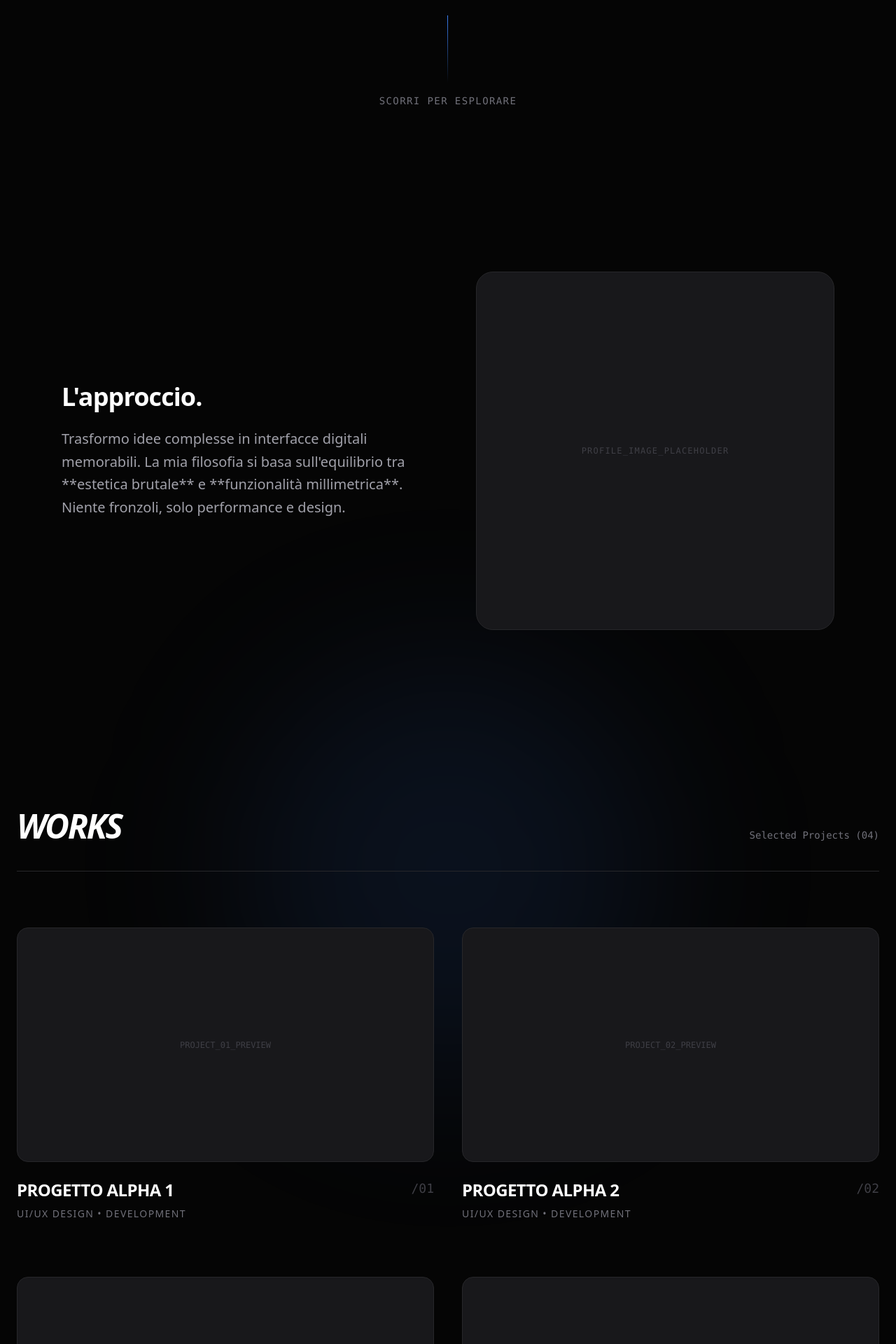
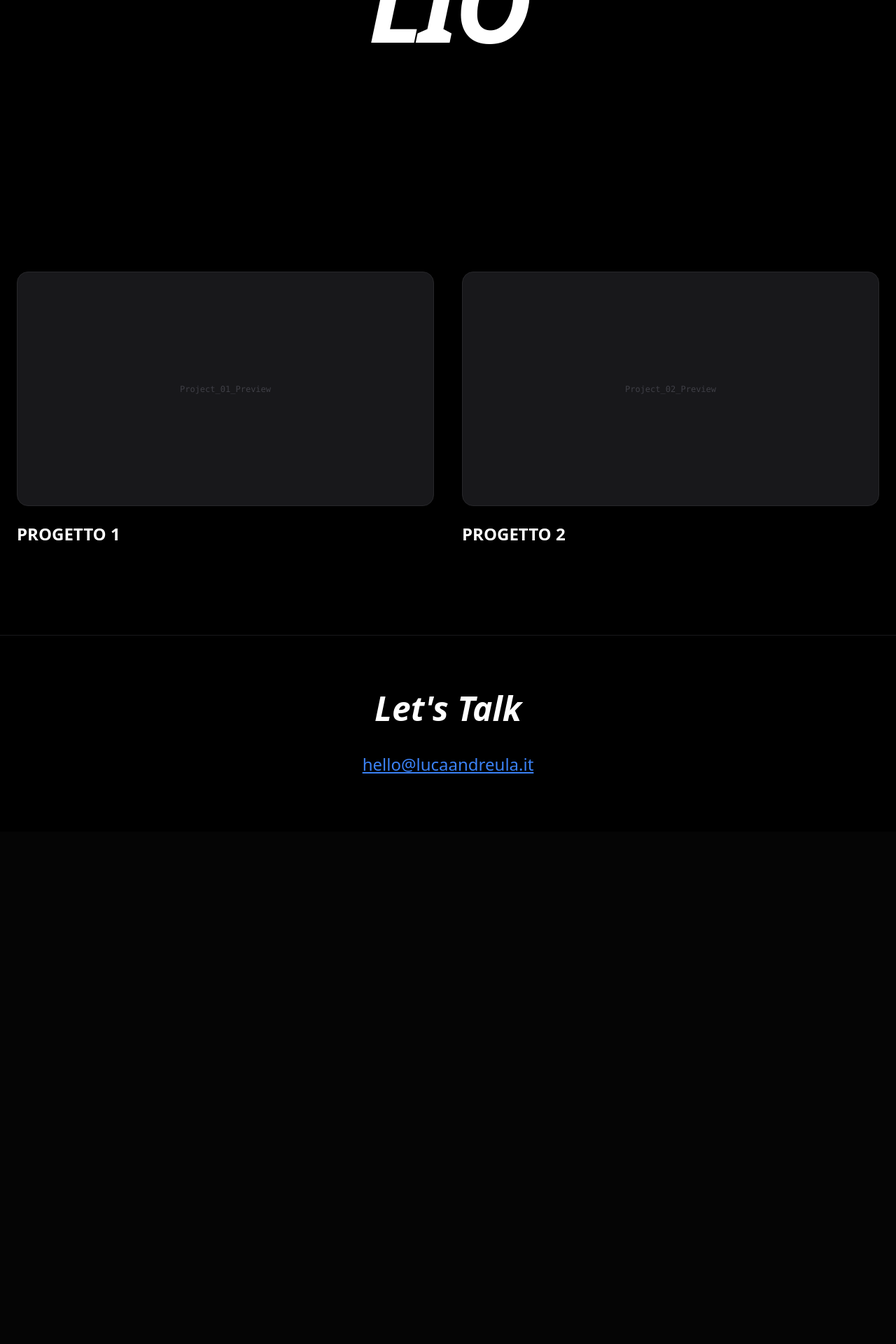
Before and after one commit to lucaandreula11-commits/luca-portfolio-pro, a Next.js app: page / in a window 1280 px wide. Shown: the part 540-2460 px from the top of the page at 70% size. After the commit the page ends 1728 px from the top, so only its background shows below. Built offline with nearby package versions, Linux system fonts and the light colour scheme.

Commit message:
Update page.tsx

```diff
--- a/app/page.tsx
+++ b/app/page.tsx
@@ -1,135 +1,42 @@
 "use client";
 
 import { motion } from "framer-motion";
-import { variants, transition } from "@/lib/animations";
-import { ArrowUpRight, MousePointer2, Mail, Instagram, Linkedin } from "lucide-react";
+import { variants, transition } from "../lib/animations"; // CORRETTO: ../ per uscire da app
+import { ArrowUpRight, Mail, Instagram, Linkedin } from "lucide-react";
 
 export default function PortfolioPage() {
   return (
-    <main className="relative">
-      {/* --- HERO SECTION --- */}
+    <main className="relative bg-black text-white">
+      {/* HERO */}
       <section className="h-screen flex flex-col justify-center items-center px-6 text-center">
-        <motion.div
-          initial="hidden"
-          animate="visible"
-          variants={variants}
-          transition={transition}
-          className="z-10"
-        >
-          <span className="text-accent font-mono tracking-[0.3em] uppercase text-xs mb-6 block">
+        <motion.div initial="hidden" animate="visible" variants={variants} transition={transition}>
+          <span className="text-blue-500 font-mono tracking-[0.3em] uppercase text-xs mb-6 block">
             Luca Andreula — Creative Developer
           </span>
           <h1 className="text-[15vw] md:text-[12vw] font-bold leading-[0.8] tracking-tighter uppercase italic">
             POR<br />TFO<br />LIO
           </h1>
-          <motion.div
-            initial={{ opacity: 0 }}
-            animate={{ opacity: 1 }}
-            transition={{ delay: 1, duration: 1 }}
-            className="mt-12 flex flex-col items-center gap-4"
-          >
-            <div className="w-px h-24 bg-gradient-to-b from-accent to-transparent" />
-            <p className="text-zinc-500 font-mono text-sm uppercase tracking-widest">Scorri per esplorare</p>
-          </motion.div>
         </motion.div>
-
-        {/* Sfondo decorativo */}
-        <div className="absolute inset-0 -z-10 overflow-hidden">
-          <div className="absolute top-1/2 left-1/2 -translate-x-1/2 -translate-y-1/2 w-[600px] h-[600px] bg-accent/10 blur-[120px] rounded-full" />
-        </div>
       </section>
 
-      {/* --- PRESENTAZIONE --- */}
-      <section id="about" className="py-32 px-6 max-w-6xl mx-auto">
-        <div className="grid md:grid-cols-2 gap-20 items-center">
-          <motion.div
-            initial="hidden"
-            whileInView="visible"
-            viewport={{ once: true }}
-            variants={variants}
-            className="space-y-6"
-          >
-            <h2 className="text-4xl font-bold tracking-tight">L'approccio.</h2>
-            <p className="text-zinc-400 text-xl leading-relaxed">
-              Trasformo idee complesse in interfacce digitali memorabili.
-              La mia filosofia si basa sull'equilibrio tra **estetica brutale** e **funzionalità millimetrica**.
-              Niente fronzoli, solo performance e design.
-            </p>
-          </motion.div>
-          {/* Placeholder Foto Profilo (1:1) */}
-          <div className="aspect-square bg-zinc-900 rounded-3xl border border-zinc-800 flex items-center justify-center group overflow-hidden relative">
-            <div className="absolute inset-0 bg-accent/5 opacity-0 group-hover:opacity-100 transition-opacity" />
-            <span className="text-zinc-700 font-mono text-xs uppercase tracking-widest">Profile_Image_Placeholder</span>
-          </div>
-        </div>
-      </section>
-
-      {/* --- PROGETTI --- */}
+      {/* PROJECTS GRID */}
       <section id="projects" className="py-32 px-6 max-w-7xl mx-auto">
-        <div className="flex justify-between items-baseline mb-20 border-b border-zinc-800 pb-10">
-          <h2 className="text-5xl font-bold tracking-tighter uppercase italic">Works</h2>
-          <p className="text-zinc-500 font-mono text-sm">Selected Projects (04)</p>
-        </div>
-
-        <div className="grid grid-cols-1 md:grid-cols-2 gap-x-10 gap-y-20">
-          {[1, 2, 3, 4].map((item) => (
-            <motion.div
-              key={item}
-              initial="hidden"
-              whileInView="visible"
-              viewport={{ once: true, margin: "-100px" }}
-              variants={variants}
-              className="group cursor-pointer"
-            >
-              {/* Placeholder Immagine Progetto (16:9) */}
-              <div className="aspect-video bg-zinc-900 rounded-2xl border border-zinc-800 mb-6 overflow-hidden relative">
-                 <div className="absolute inset-0 flex items-center justify-center text-zinc-700 font-mono text-xs uppercase">
-                   Project_0{item}_Preview
-                 </div>
-                 <div className="absolute inset-0 bg-accent/20 translate-y-full group-hover:translate-y-0 transition-transform duration-500 flex items-center justify-center">
-                    <ArrowUpRight size={48} className="text-white" />
-                 </div>
+        <div className="grid grid-cols-1 md:grid-cols-2 gap-10">
+          {[1, 2].map((item) => (
+            <motion.div key={item} initial="hidden" whileInView="visible" viewport={{ once: true }} variants={variants} className="group cursor-pointer">
+              <div className="aspect-video bg-zinc-900 rounded-2xl border border-zinc-800 mb-6 flex items-center justify-center">
+                <span className="text-zinc-700 font-mono text-xs">Project_0{item}_Preview</span>
               </div>
-              <div className="flex justify-between items-start">
-                <div>
-                  <h3 className="text-2xl font-bold uppercase tracking-tight">Progetto Alpha {item}</h3>
-                  <p className="text-zinc-500 text-sm mt-2 uppercase tracking-widest">UI/UX Design • Development</p>
-                </div>
-                <span className="text-zinc-700 font-mono text-lg">/0{item}</span>
-              </div>
+              <h3 className="text-2xl font-bold uppercase">Progetto {item}</h3>
             </motion.div>
           ))}
         </div>
       </section>
 
-      {/* --- CONTATTI / FOOTER --- */}
-      <footer id="contact" className="py-40 px-6 border-t border-zinc-900 bg-[#080808]">
-        <div className="max-w-4xl mx-auto text-center">
-          <motion.div
-            initial={{ opacity: 0, y: 20 }}
-            whileInView={{ opacity: 1, y: 0 }}
-            viewport={{ once: true }}
-          >
-            <h2 className="text-7xl md:text-9xl font-bold tracking-tighter uppercase mb-12 italic">
-              Let's <span className="text-accent underline">Talk</span>
-            </h2>
-            <a
-              href="mailto:luca@example.com"
-              className="text-2xl md:text-4xl font-light hover:text-accent transition-colors flex items-center justify-center gap-4"
-            >
-              <Mail className="text-accent" /> hello@lucaandreula.it
-            </a>
-
-            <div className="flex justify-center gap-12 mt-24">
-              <a href="#" className="text-zinc-500 hover:text-white transition-colors flex items-center gap-2 uppercase text-xs tracking-widest">
-                <Instagram size={16} /> Instagram
-              </a>
-              <a href="#" className="text-zinc-500 hover:text-white transition-colors flex items-center gap-2 uppercase text-xs tracking-widest">
-                <Linkedin size={16} /> LinkedIn
-              </a>
-            </div>
-          </motion.div>
-        </div>
+      {/* FOOTER */}
+      <footer className="py-20 text-center border-t border-zinc-900">
+        <h2 className="text-5xl font-bold mb-10 italic">Let's Talk</h2>
+        <a href="mailto:hello@lucaandreula.it" className="text-blue-500 text-2xl underline">hello@lucaandreula.it</a>
       </footer>
     </main>
   );
```
